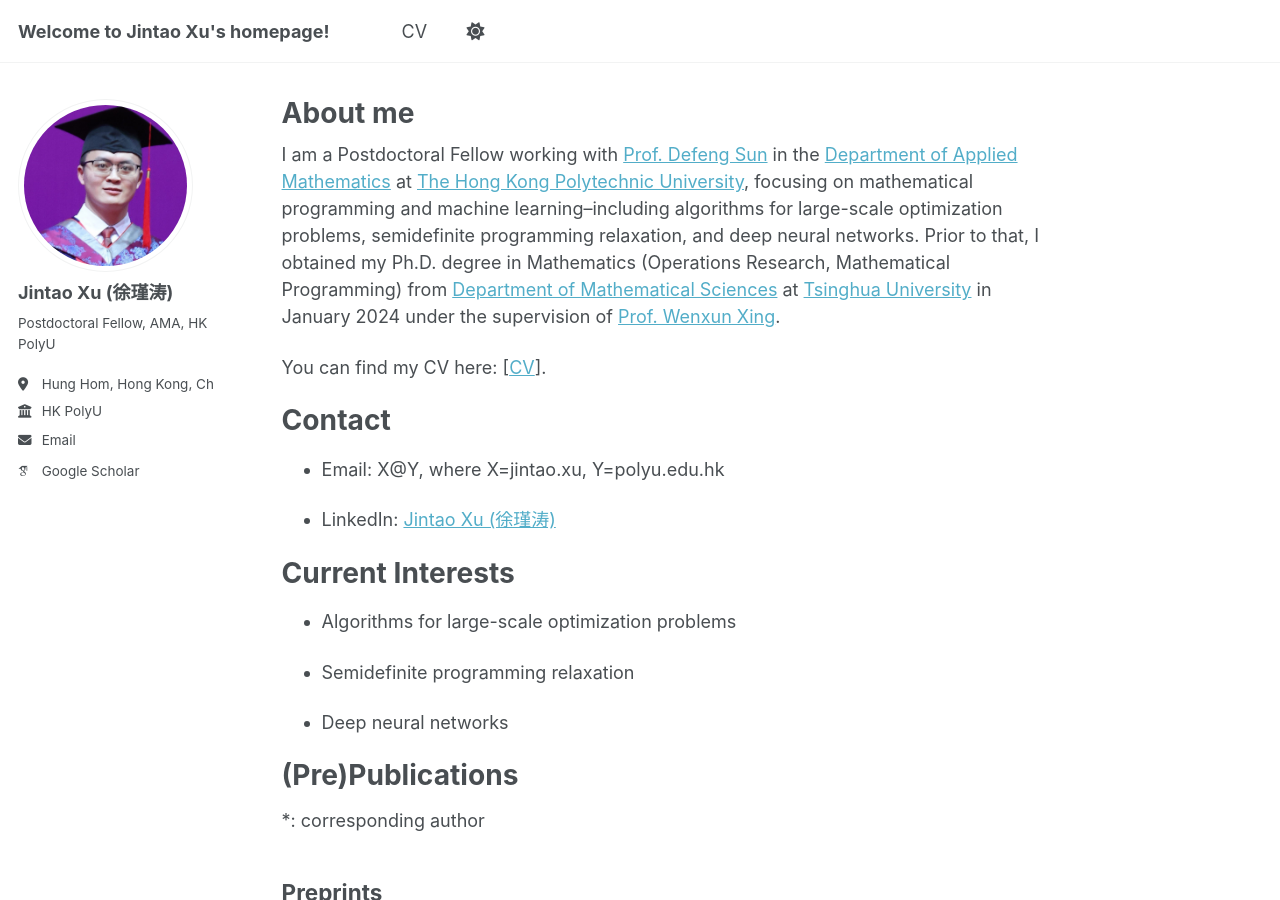
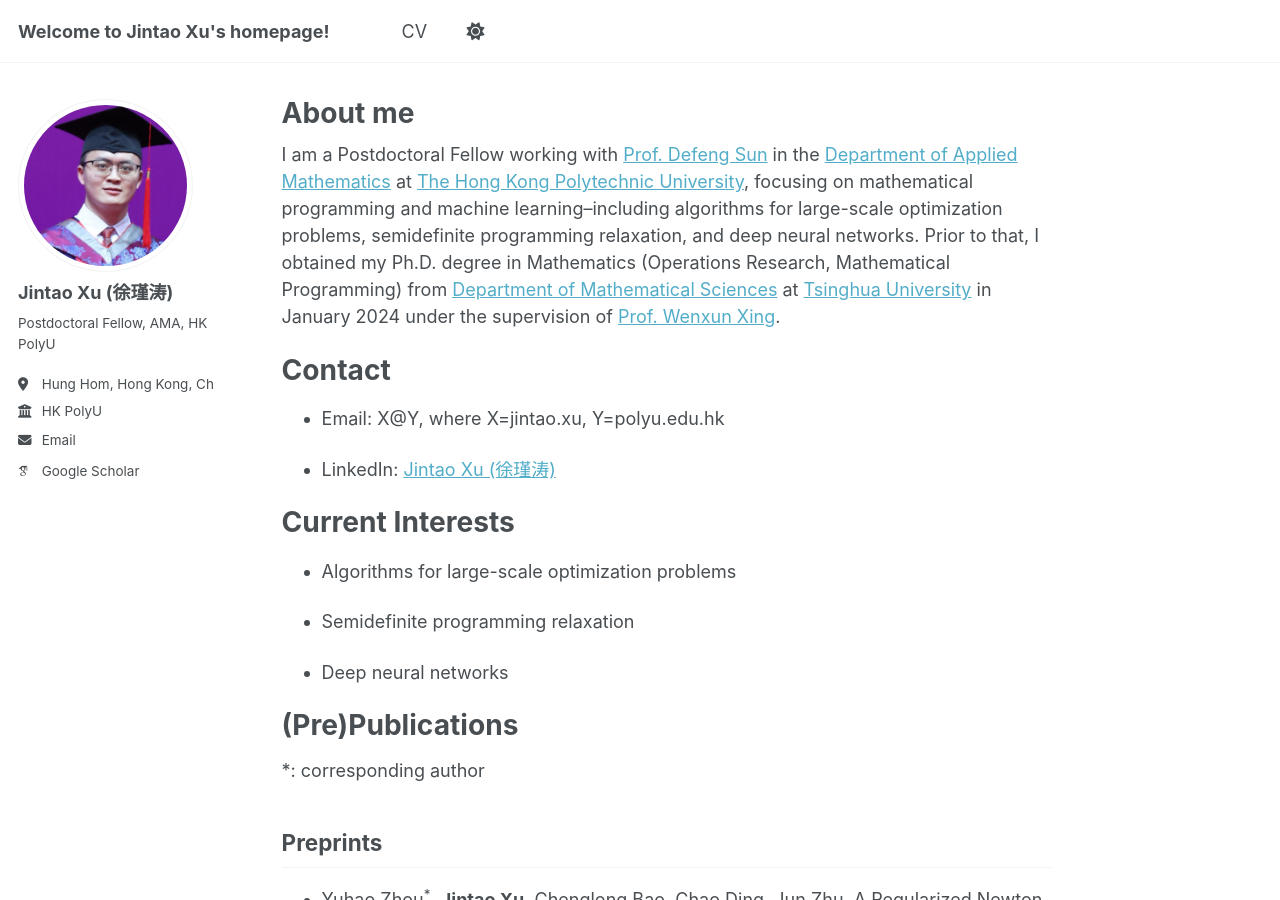
Before and after one commit to JintaoXuMath/JintaoXuMath.github.io, a Jekyll site: the page built from _pages/about.md, in a window 1280 px wide and 900 px high. Built offline with Jekyll 4.4.1, drawn with Linux system fonts in a browser that asks for light colours; some web fonts are replaced.

Commit message:
Update about.md

```diff
--- a/_pages/about.md
+++ b/_pages/about.md
@@ -8,8 +8,6 @@ redirect_from:
 ---
 
 I am a Postdoctoral Fellow working with [Prof. Defeng Sun](https://www.polyu.edu.hk/ama/profile/dfsun/) in the [Department of Applied Mathematics](https://www.polyu.edu.hk/ama/) at [The Hong Kong Polytechnic University](https://www.polyu.edu.hk/), focusing on mathematical programming and machine learning–including algorithms for large-scale optimization problems, semidefinite programming relaxation, and deep neural networks. Prior to that, I obtained my Ph.D. degree in Mathematics (Operations Research, Mathematical Programming) from [Department of Mathematical Sciences](https://www.math.tsinghua.edu.cn/) at [Tsinghua University](https://www.tsinghua.edu.cn/) in January 2024 under the supervision of [Prof. Wenxun Xing](https://www.genealogy.math.ndsu.nodak.edu/id.php?id=182440).
-
-You can find my CV here: [[CV]()].
 
 Contact
 ======
```
